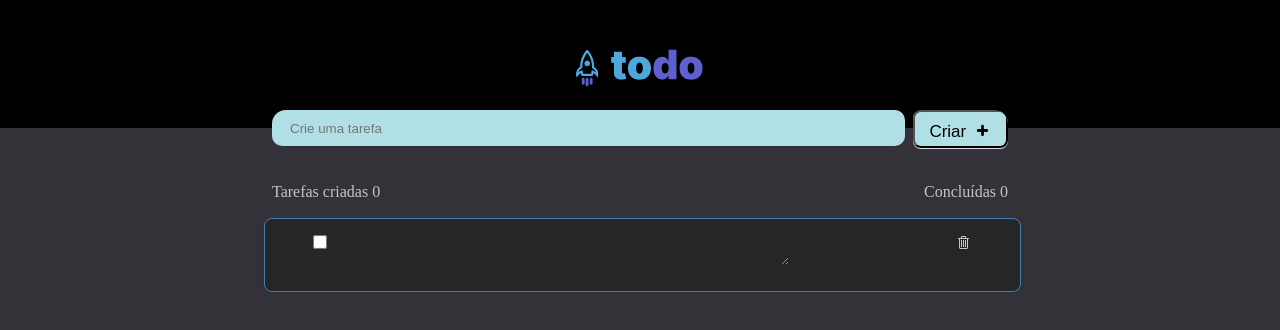
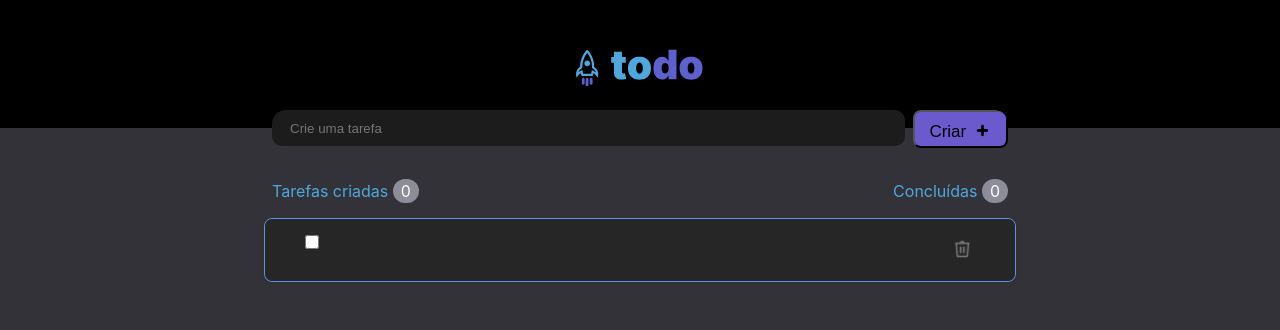
Before and after one commit to ArthurSantos19/ToDo_List, a React (Vite) app in the folder ToDo_List/: page / in a window 1280 px wide. Both pictures are taken after a click on the button "Criar". Shown: the top 330 px of the page. Built offline with nearby package versions, Linux system fonts and the light colour scheme.

Commit message:
Melhorias no CSS

```diff
--- a/ToDo_List/src/components/ListForm.jsx
+++ b/ToDo_List/src/components/ListForm.jsx
@@ -1,6 +1,6 @@
 import styles from './ListForm.module.css'
 import { VscTrash } from "react-icons/vsc";
-
+import trash from '../assets/trash.png'
 export function ListForm({task, deleteTask}) {
 
 
@@ -10,7 +10,9 @@ export function ListForm({task, deleteTask}) {
       <div className={styles.listForm}>
         <input type='checkbox'/>
         <textarea>{task.text}</textarea>
-        <a onClick={() => deleteTask(task.id)} className={styles.delete}><VscTrash/></a>
+        {/* <a onClick={() => deleteTask(task.id)} className={styles.delete}><VscTrash/></a> */}
+        <img onClick={() => deleteTask(task.id)} className={styles.delete} src={trash}/>
+
       </div>
 
     </main>
--- a/ToDo_List/src/components/ListForm.module.css
+++ b/ToDo_List/src/components/ListForm.module.css
@@ -9,9 +9,10 @@
   display: flex;
   flex-direction: column;
   align-items: center;
-  border: solid 0.1px #4682B4;
+  border: solid 0.1px #6495ED;
   border-radius: 8px;
   margin-top: 8px;
+  position: relative;
 
 }
 
@@ -40,8 +41,8 @@
   padding: 16px;
   gap: 12px;
 
-  width: 755px;
-  height: 72px;
+  width: 750px;
+  height: 62px;
 
   background: #262626;
   box-shadow: 0px 2px 8px rgba(0, 0, 0, 0.06);
@@ -63,11 +64,20 @@ textarea {
   background: #262626;
   box-shadow: 0 0 0 0;
   border: 0 none;
-  outline: 0;
+  outline: none;
   color: white;
   text-decoration: none;
+  resize: none;
+
+
 }
 
 .delete {
   margin-left: 155px;
+  width: 28px;
+  height: 28px;
+
+  border-radius: 4px;
+  cursor: pointer;
+  color: #262626;
 }
--- a/ToDo_List/src/components/Task.jsx
+++ b/ToDo_List/src/components/Task.jsx
@@ -34,7 +34,7 @@ export function Task({ taskHandler }) {
             <li>Tarefas criadas <span> 0</span></li>
           </ul>
           <ul>
-            <li>Concluídas 0</li>
+            <li>Concluídas <span> 0</span></li>
           </ul>
         </ul>
 
--- a/ToDo_List/src/components/Task.module.css
+++ b/ToDo_List/src/components/Task.module.css
@@ -56,7 +56,7 @@ li {
   height: 72px;
 
   background: #262626;
-  border: 1px solid #333333;
+  border: 1px solid #B0E0E6;
   box-shadow: 0px 2px 8px rgba(0, 0, 0, 0.06);
   border-radius: 8px;
 
@@ -72,8 +72,9 @@ li {
   height: 30px;
   border-radius: 10px;
   padding: 18px;
-  background: #B0E0E6;
+  background: #1C1C1C;
   gap: 8px;
+  color: white;
 
 }
 
@@ -103,9 +104,24 @@ button {
   background: gray;
   gap: 8px;
   font-size: 17px;
-  background: #B0E0E6;
+  background: #6A5ACD;
 }
 
 button:hover {
   background: #87CEEB;
 }
+
+li {
+  font-family: 'Inter';
+  font-style: normal;
+  color: #4EA8DE;
+}
+
+span {
+  background: var(--gray-400);
+  color: white;
+  width:24px;
+  height:19px;
+  padding: 2px 8px;
+  border-radius: 999px;
+}
--- a/ToDo_List/src/global.css
+++ b/ToDo_List/src/global.css
@@ -13,7 +13,7 @@
 
 :focus {
   outline: transparent;
-  box-shadow: 0 1px var(--gray-100);
+
 }
 
 * {
```
Also changed, not shown: ToDo_List/src/assets/trash.png (added).
